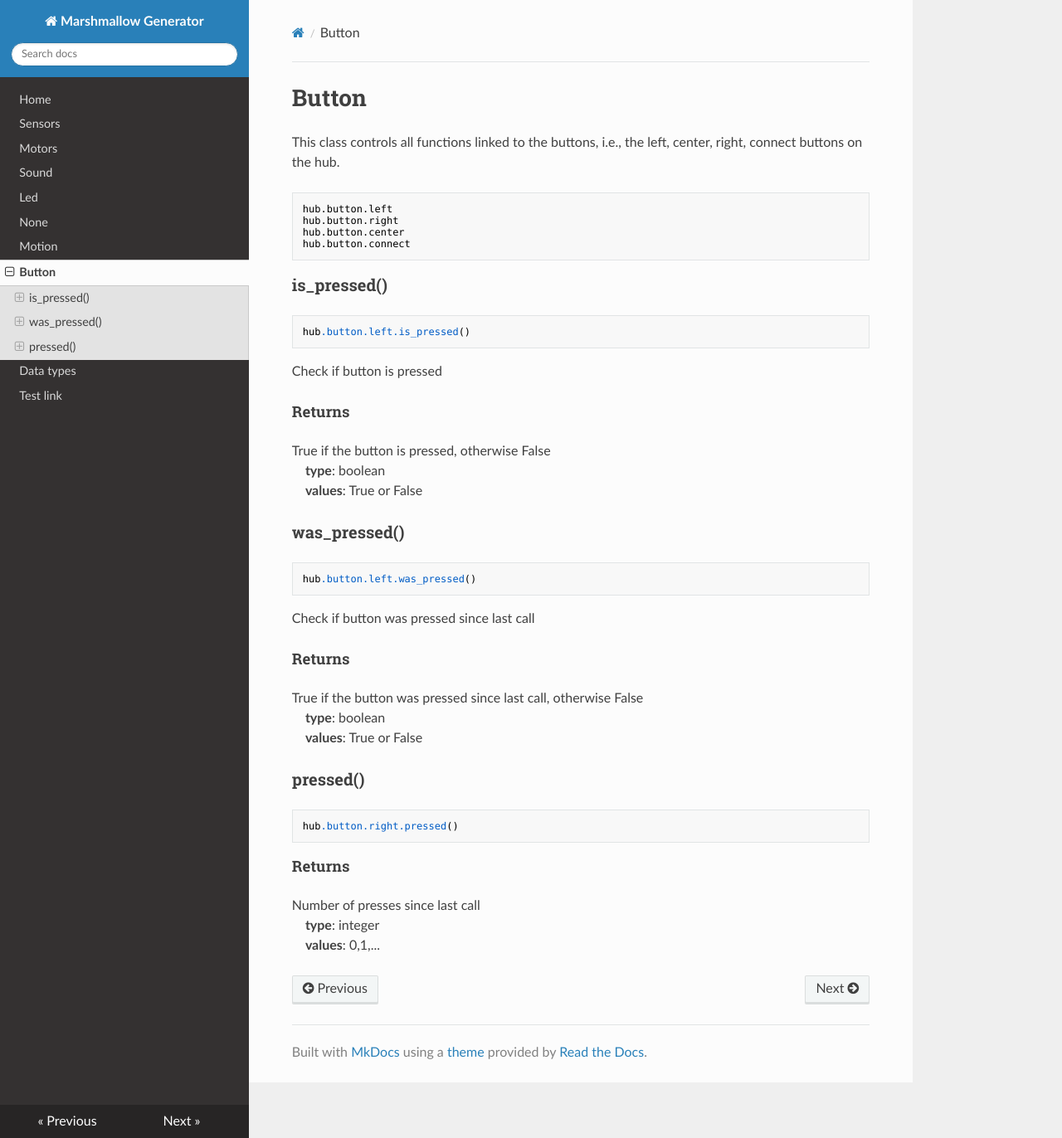
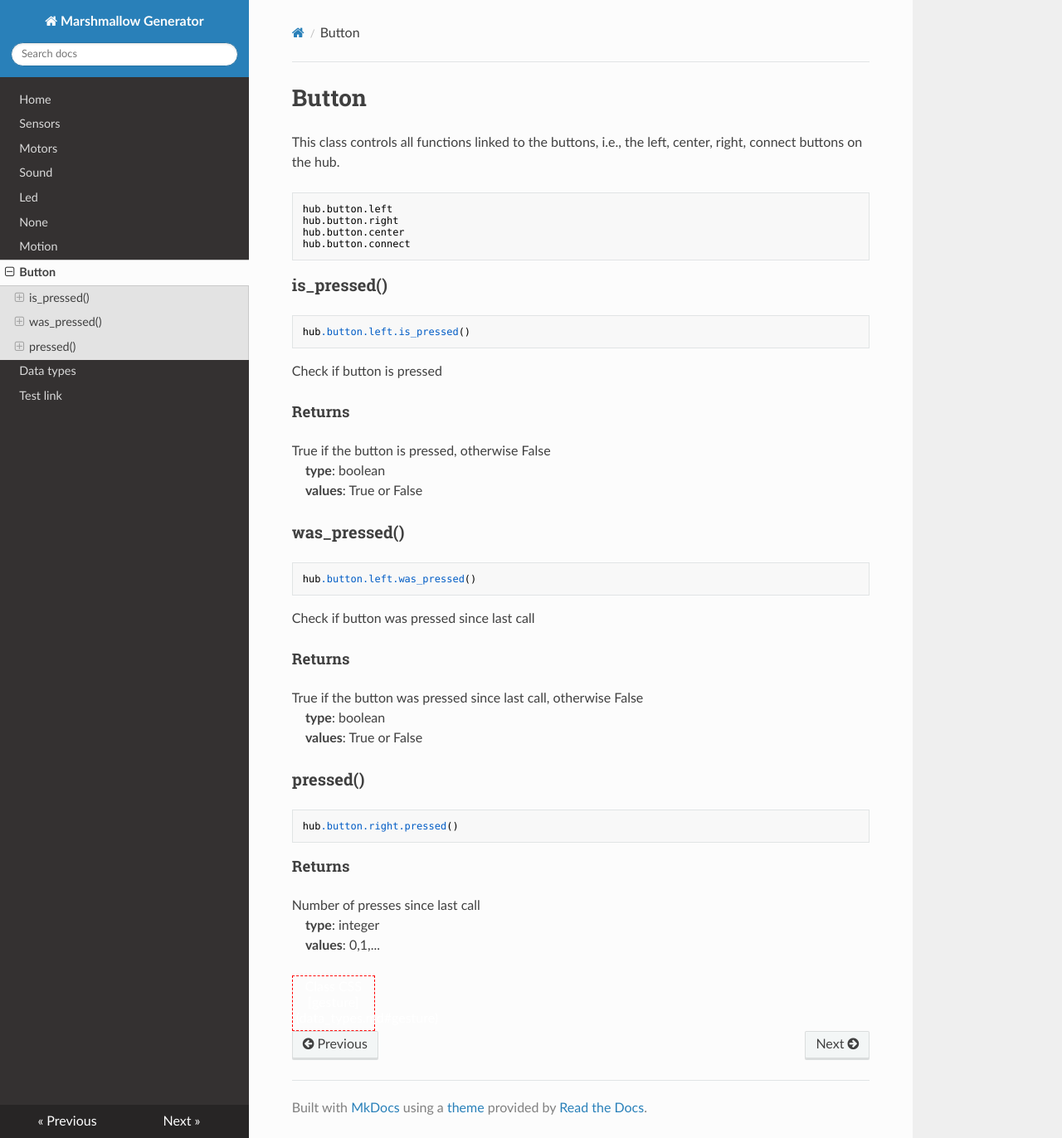
Before and after one commit to NStrijbosch/hub-module-notes, an MkDocs documentation site: the page built from docs/button.md, in a window 1280 px wide and 1372 px high. Shown: the whole window at 83% size. Built offline with MkDocs 1.6.1, drawn with Linux system fonts in a browser that asks for light colours; nearby versions of some CDN libraries.

Commit message:
test css

```diff
--- a/docs/button.md
+++ b/docs/button.md
@@ -46,3 +46,21 @@
 Number of presses since last call </br>
 &emsp; __type__: integer </br>
 &emsp; __values__: 0,1,...
+
+
+<style type='text/css'>
+.class {
+   border: 1px dashed #FF0000;
+   color: #ffffff;
+   text-align: center;
+   width: 100px;
+   margin: 0px;
+   padding: 4px;
+   }
+</style>
+
+
+<div class="class">
+Class CSS
+[gesture](data_types.md#gesture)
+</div>
```
Also changed, not shown: docs/led.md (+1 -1 lines).
